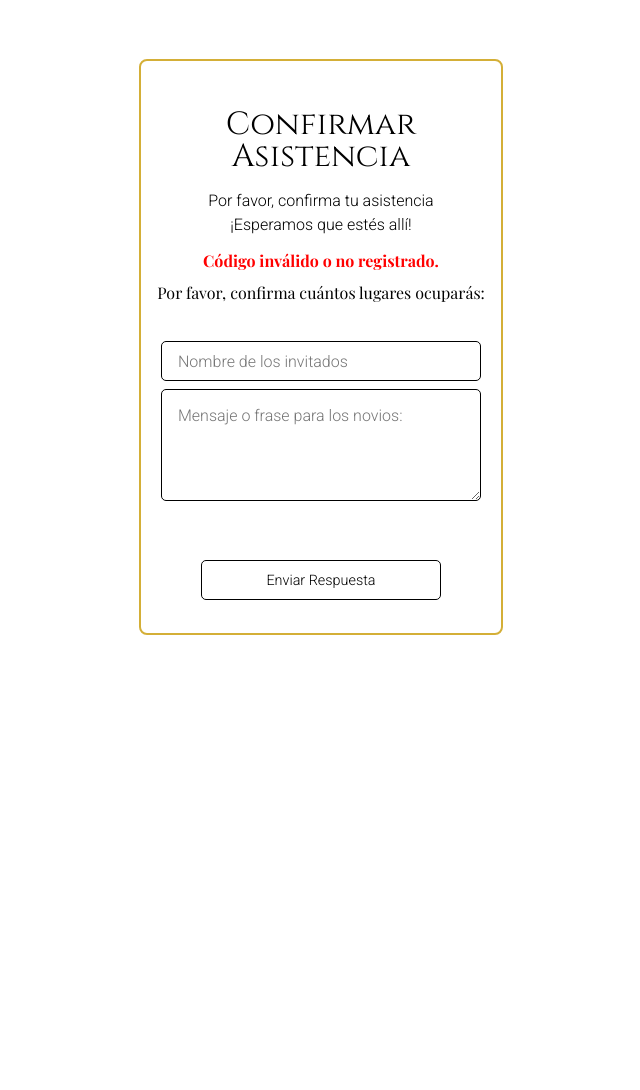
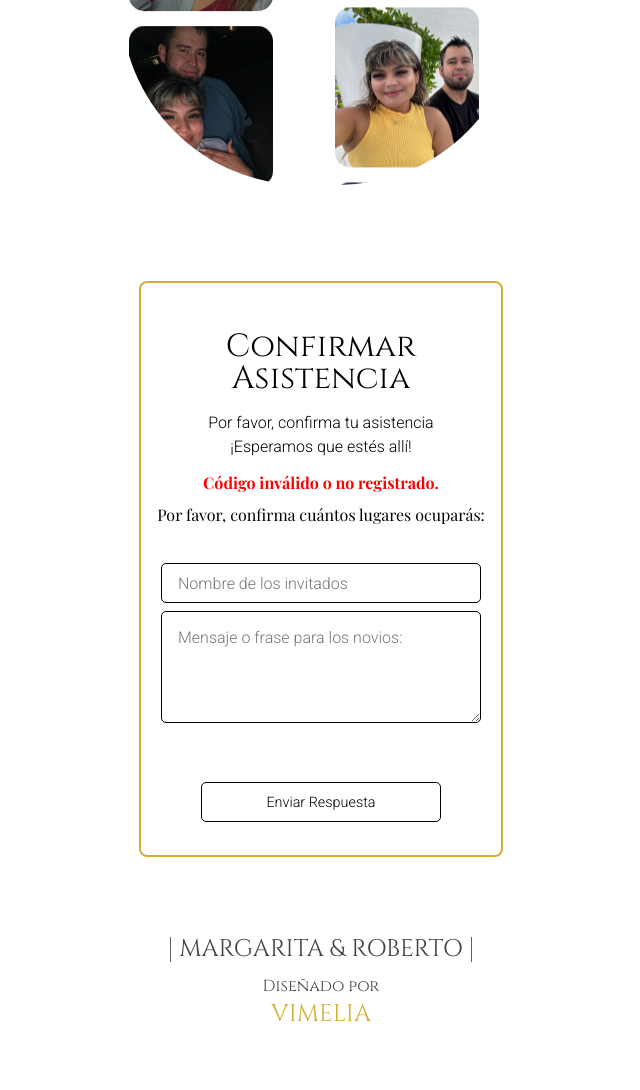
Before and after one commit to Pablo8Solis/invitacion-digital, a plain HTML site: page index.html in a window 1280 px wide. Shown: the part 3939-5029 px from the top of the page, without its empty margins (319-959 px from the left). Before the commit the page ends 4606 px from the top, so only its background shows below. Drawn offline with nearby package versions, Linux system fonts and the light colour scheme; a web font is replaced by a local one.

Commit message:
se agrego footer y se corrigio el carrousel

```diff
--- a/css/_components.scss
+++ b/css/_components.scss
@@ -258,9 +258,11 @@ textarea:focus {
   overflow: hidden;
   width: 90vw;
   max-width: 400px;
-  height: 300px;
+  height: 522px;
+  border-radius: 183px;
   margin-top: 4rem;
-  padding-left: 2.5rem;
+  padding-left: 0.5rem;
+  margin: 0 auto;
 }
 .carousel {
   display: flex;
--- a/css/_layout.scss
+++ b/css/_layout.scss
@@ -380,6 +380,7 @@ img{
         width: 100%;
         padding-top: 3rem;
         padding-bottom: 3rem;
+        margin-bottom: 4rem;
 
 
         &-video{
@@ -417,6 +418,7 @@ img{
         gap: 1rem;
         text-align: center;
         padding: 2rem;
+        margin-bottom: 3rem;
 
         &-border{
             border: 2px solid $Dorado;
@@ -513,3 +515,48 @@ img{
 
 
 }
+
+.footer{
+    @include flex-box(center,center);
+    flex-direction: column;
+    gap: 1rem;
+    padding-bottom: 4rem;
+
+    &__name{
+        @include flex-box(center,center);
+        gap: .5rem;
+
+
+        &-span{
+            width: 1px;
+            height: 25px;
+            background-color: rgb(99, 97, 97);
+        }
+
+    }
+
+    &__name-vime{
+        @include flex-box(center,center);
+        flex-direction: column;
+        gap: .5rem;
+
+        &:last-child{
+            color: #434343;
+            @include fontTitle
+        }
+
+    }
+
+    &__names{
+        font-size: 1.5rem;
+        text-transform: uppercase;
+        @include fontTitle;
+        color: #434343;
+
+        &:last-child{
+            color: $Dorado;
+            text-decoration: none;
+        }
+
+    }
+}
--- a/index.html
+++ b/index.html
@@ -4,7 +4,7 @@
     <meta charset="UTF-8">
     <meta http-equiv="X-UA-Compatible" content="IE=edge">
     <meta name="viewport" content="width=device-width, initial-scale=1.0">
-    <title>Invitacion</title>
+    <title>Margarita y Roberto</title>
     <link rel="stylesheet" href="css/main.css">
     <link rel="stylesheet" href="https://cdnjs.cloudflare.com/ajax/libs/meyer-reset/2.0/reset.min.css">
     <link rel="preconnect" href="https://fonts.googleapis.com">
@@ -213,6 +213,18 @@
             </section>
 
         </main>
+        <footer class="footer tracking-in-expand-fwd-bottom">
+
+            <div class="footer__name">
+                <span class="footer__name-span"></span> <p class="footer__names">Margarita & Roberto</p>
+                <span class="footer__name-span"></span>
+            </div>
+
+            <div class="footer__name-vime">
+                <p>Diseñado por</p>
+                <a href="https://www.instagram.com/vimelia__?igsh=YXlidmN1Zm96eHVv&utm_source=qr" class="footer__names">Vimelia</a>
+            </div>
+        </footer>
     </div>
     <!--<script>
         document.addEventListener("DOMContentLoaded", function () {
@@ -317,5 +329,7 @@
         });
         </script>
 
+
+
 </body>
 </html>
```
Also changed, not shown: css/main.css, 1 other file.
